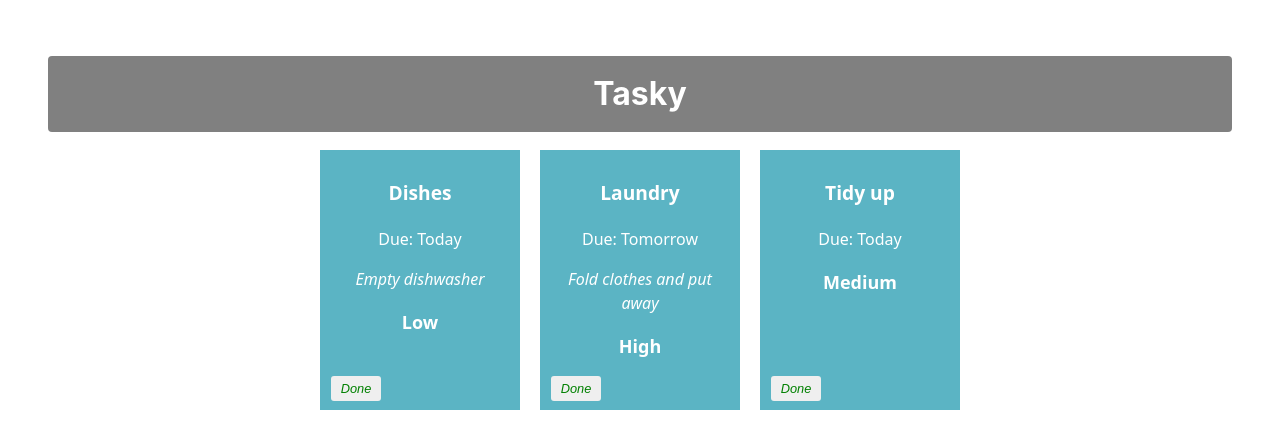
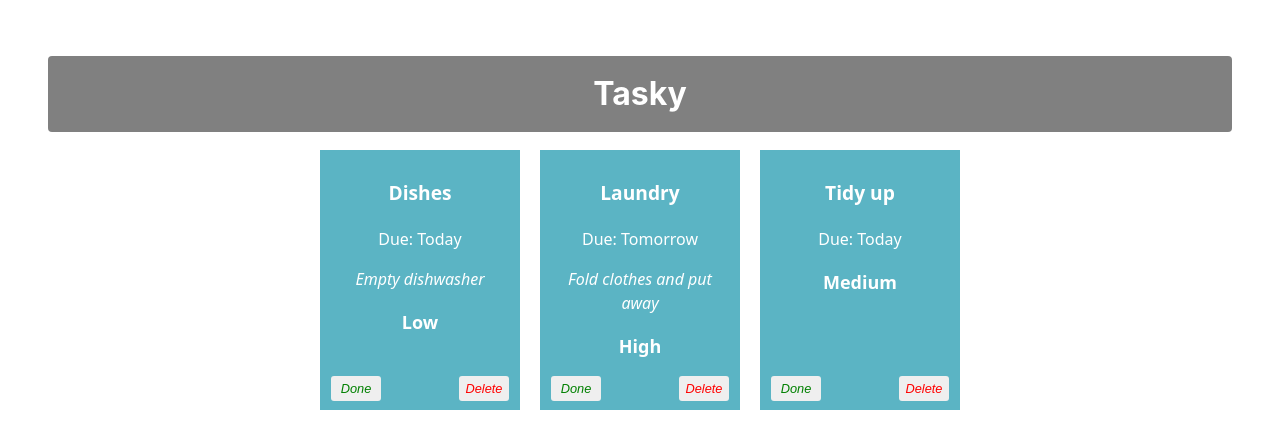
Before and after one commit to LorcanBrophy/react-basics-labs, a React (Vite) app in the folder tasky/: page / in a window 1280 px wide. Shown: the top 448 px of the page. Built offline with nearby package versions, Linux system fonts and the light colour scheme.

Commit message:
Delete a task

```diff
--- a/tasky/src/App.css
+++ b/tasky/src/App.css
@@ -66,3 +66,10 @@
   left: 5px;
   color: green;
 }
+
+.deleteButton {
+  position: absolute;
+  bottom: 5px;
+  right: 5px;
+  color: red;
+}
--- a/tasky/src/App.jsx
+++ b/tasky/src/App.jsx
@@ -16,8 +16,14 @@
         const tasks = [...taskState.tasks];
         tasks[taskIndex].done = !tasks[taskIndex].done;
         setTaskState({tasks});
-        console.log(`${taskIndex} ${tasks[taskIndex].done}`);
       }
+
+      const deleteHandler = (taskIndex) => {
+        const tasks = [...taskState.tasks];
+        tasks.splice(taskIndex, 1);
+        setTaskState({tasks});
+      }
+
 
 
 
@@ -39,6 +45,9 @@
               done={task.done}
               markDone={() => doneHandler(index)}
 
+              deleteTask = {() => deleteHandler(index)}
+
+
             />
           ))}
 
--- a/tasky/src/components/Task.jsx
+++ b/tasky/src/components/Task.jsx
@@ -9,6 +9,7 @@
             <p className="priority">{props.priority}</p>
 
             <button onClick={props.markDone} className='doneButton'>Done</button>
+            <button className='deleteButton' onClick={props.deleteTask}>Delete</button>
 
 
         </div>
```
